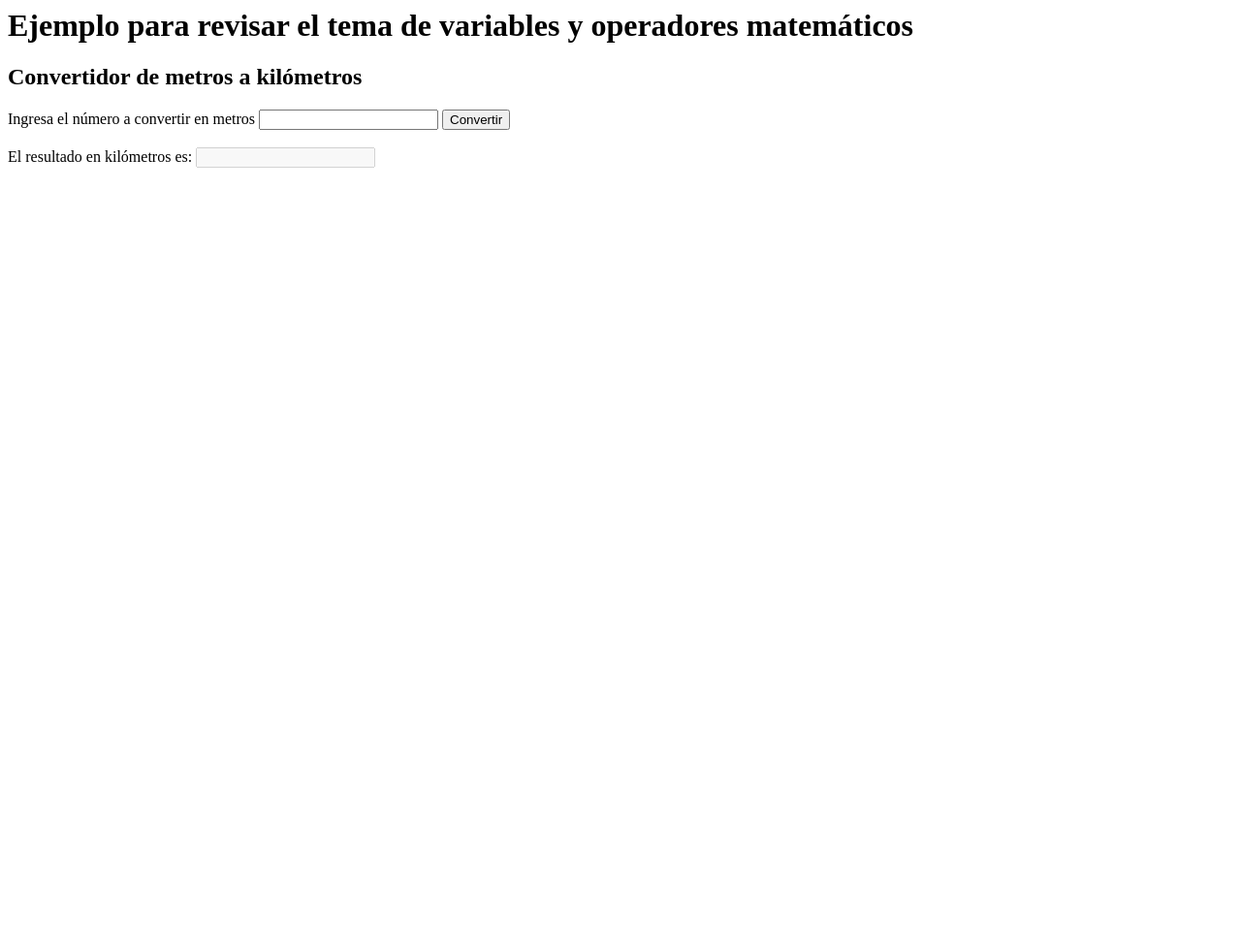
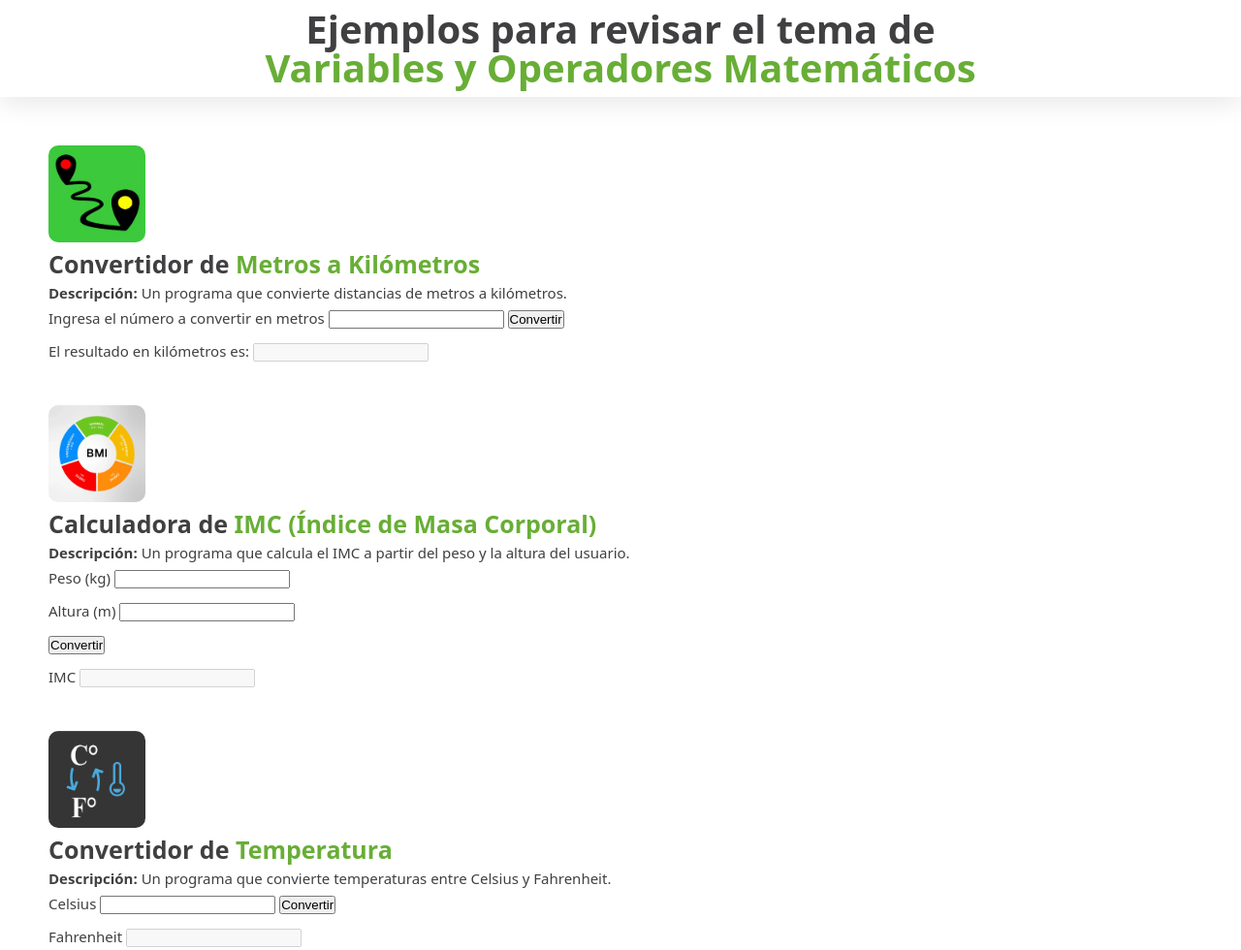
Before and after one commit to Dexteroso/Sesion-5, a plain HTML site: page index.html in a window 1280 px wide. Shown: the whole page at 97% size. Before the commit the page ends 800 px from the top, so only its background shows below. Drawn offline with Linux system fonts and the light colour scheme.

Commit message:
Se agregó .css e imágenes

```diff
--- a/codigo.js
+++ b/codigo.js
@@ -1,8 +1,27 @@
 function converirMetrosKilometros() {
     //Una variable es un espacio en memoria que guarda un valor
-    metros = parseInt(document.getElementById("cajametros").value)
+    metros = parseInt(document.getElementById("cajametros").value);
     //Operación
     Kilometros = metros / 1000;
     //Carga la variable del valor en la caja kilometros de la página.
     document.getElementById("cajakilometros").value = Kilometros;
 }
+
+function ObtenerIMC() {
+    //Una variable es un espacio en memoria que guarda un valor
+    peso = parseInt(document.getElementById("cajapeso").value);
+    altura = parseFloat(document.getElementById("cajaaltura").value);
+    //Operación
+    IMC = peso / (altura * altura);
+    //Carga la variable del valor en la caja kilometros de la página.
+    document.getElementById("cajaimc").value = IMC;
+}
+
+function ConvertirCelsius() {
+    //Una variable es un espacio en memoria que guarda un valor
+    Celsius = parseInt(document.getElementById("cajacelsius").value);
+    //Operación
+    Fahrenheit = 9/5 * Celsius + 32;
+    //Carga la variable del valor en la caja kilometros de la página.
+    document.getElementById("cajafahrenheit").value = Fahrenheit;
+}
--- a/index.html
+++ b/index.html
@@ -2,17 +2,58 @@
 
     <head>
         <title>Convertidor de metros a kilómetros</title>
+        <link rel="stylesheet" href="style.css" />
     </head>
 
+    <header>
+        <h1>Ejemplos para revisar el tema de <br><span>Variables y Operadores Matemáticos</span></h1>
+    </header>
+
     <body>
-        <h1>Ejemplo para revisar el tema de variables y operadores matemáticos</h1>
-        <h2>Convertidor de metros a kilómetros</h2>
+        <img src="IMG/Distance_Converter.jpeg" alt="Distance Converter" width="100" height="100">
+        <h2>Convertidor de <span>Metros a Kilómetros</span></h2>
+        <p><strong>Descripción: </strong>Un programa que convierte distancias de metros a kilómetros.</p>
         <label for="">Ingresa el número a convertir en metros</label>
         <input type="text" id="cajametros" />
         <button type="button" onclick="converirMetrosKilometros();">Convertir</button>
         <script src="codigo.js"></script>
-        <br><br>
+        <br>
+        <br>
         <label for="">El resultado en kilómetros es:</label>
         <input type="text" id="cajakilometros" disabled />
+        <br>
+        <br>
+        <br>
+        <br>
+        <img src="IMG/BMI_Calculator.jpeg" alt="BMI Calculator" width="100" radius="50%">
+        <h2>Calculadora de <span>IMC (Índice de Masa Corporal)</span></h2>
+        <p><strong>Descripción: </strong>Un programa que calcula el IMC a partir del peso y la altura del usuario.</p>
+        <label for="">Peso (kg)</label>
+        <input type="text" id="cajapeso" />
+        <br>
+        <br>
+        <label for="">Altura (m)</label>
+        <input type="text" id="cajaaltura" />
+        <br>
+        <br>
+        <button type="button" onclick="ObtenerIMC()">Convertir</button>
+        <br>
+        <br>
+        <label for="">IMC</label>
+        <input type="text" id="cajaimc" disabled />
+        <br>
+        <br>
+        <br>
+        <br>
+        <img src="IMG/Temperature_Converter.jpeg" alt="Temperature Calculator" width="100">
+        <h2>Convertidor de <span>Temperatura</span></h2>
+        <p><strong>Descripción: </strong>Un programa que convierte temperaturas entre Celsius y Fahrenheit.</p>
+        <label for="">Celsius</label>
+        <input type="text" id="cajacelsius" />
+        <button type="button" onclick="ConvertirCelsius()">Convertir</button>
+        <br>
+        <br>
+        <label for="">Fahrenheit</label>
+        <input type="text" id="cajafahrenheit" disabled />
     </body>
 </HTML:5>
--- /dev/null
+++ b/style.css
@@ -0,0 +1,61 @@
+* {
+    margin: 0;
+    padding: 0;
+    box-sizing: border-box;
+    text-decoration: none;
+}
+
+html {
+    font-family: system-ui, -apple-system, BlinkMacSystemFont, 'Segoe UI', Roboto, Oxygen, Ubuntu, Cantarell, 'Open Sans', 'Helvetica Neue', sans-serif;
+    background-color: #fff;
+    font-size: 15px;
+    color: #404042;
+    line-height: 1;
+}
+
+header {
+    position: fixed;
+    top: 0;
+    left: 0;
+    right: 0;
+    height: auto;
+
+    /* This is the threshold where the element becomes fixed */
+    background-color: #fff;
+    width: 100%;
+    /* Ensures the header spans the full width */
+    z-index: 1000;
+    /* Keeps the header on top of other content */
+    box-shadow: 0px 8px 24px #eaeaea;
+}
+
+body {
+    padding: 150px 50px;
+
+}
+
+h1 {
+    margin: 10px 0;
+    text-align: center;
+    font-size: 40px;
+}
+
+h2 {
+    margin: 10px 0;
+    font-size: 25px;
+    margin: 10px 0;
+}
+
+p {
+    margin: 10px 0;
+    font-size: 15px;
+    font-weight: 400;
+}
+
+span {
+    Color: #68AE36
+}
+
+img {
+    border-radius: 10px;
+}
```
Also changed, not shown: IMG/BMI_Calculator.jpeg (added), IMG/Distance_Converter.jpeg (added), IMG/Temperature_Converter.jpeg (added).
